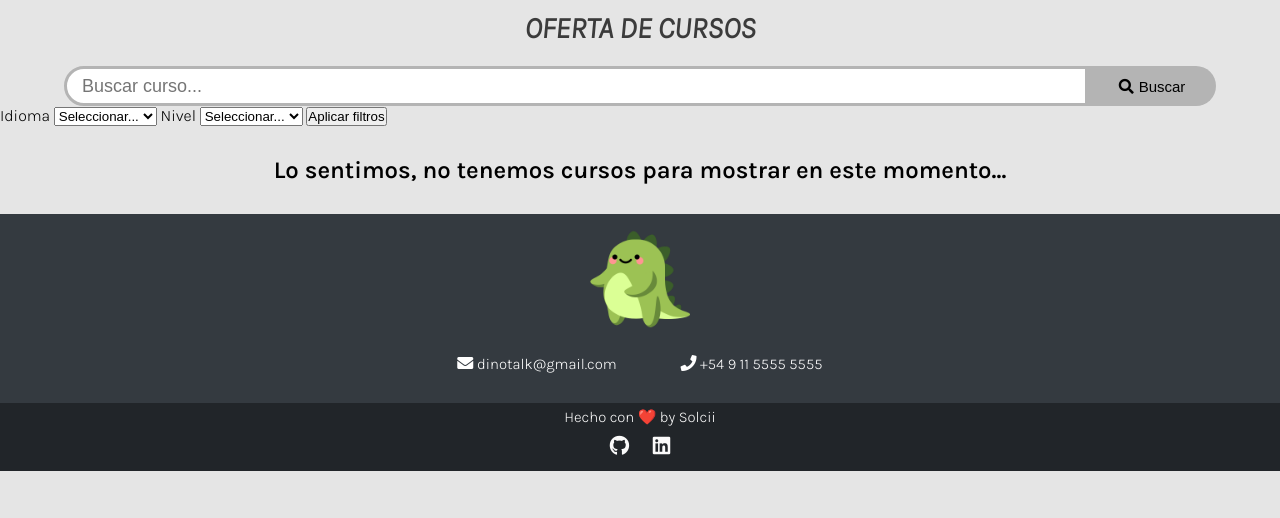
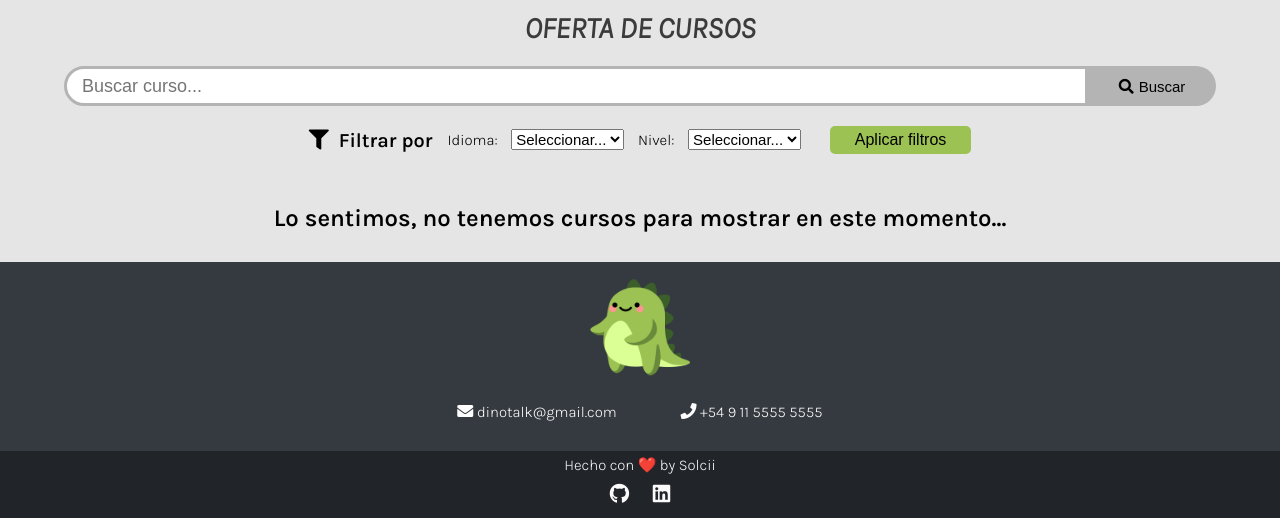
Before and after one commit to Solcii/DinoTalk, a Django app: page /cursos/ in a window 1280 px wide. Shown: the part 80-598 px from the top of the page. Run offline with Django 3.2, Linux system fonts and the light colour scheme; data that the repository does not hold is empty; some libraries are stand-ins or nearby versions.

Commit message:
estilo seccion filtros

```diff
--- a/static/css/cursos.css
+++ b/static/css/cursos.css
@@ -163,6 +163,35 @@
     cursor: pointer;
 }
 
+.filtros {
+    display: flex;
+    justify-content: center;
+    align-items: center;
+    margin: 2rem;
+}
+
+.filtros label,
+.filtros select {
+    margin: 0 0.5rem;
+    font-size: 1.5rem;
+}
+
+.titulo-filtros,
+.icono-filtros {
+    font-size: 2rem;
+    margin-right: 1rem;
+}
+
+.boton-filtros {
+    font-size: 1.6rem;
+    padding: 0 2rem;
+    margin-left: 2rem;
+    border-radius: 0.5rem;
+    border: 0.5rem solid #9CC254;
+    background: #9CC254;
+    color: #000;
+}
+
 @media (max-width: 768px) {
     .card-wrap {
         min-width: 40%;
--- a/templates/cursos.html
+++ b/templates/cursos.html
@@ -19,8 +19,10 @@
         </div>
     </form>
     <div class="filtros">
+        <i class="fas fa-filter icono-filtros"></i>
+        <h2 class="titulo-filtros">Filtrar por</h2>
         <form method="get">
-            <label for="idioma">Idioma</label>
+            <label for="idioma">Idioma:</label>
             <select name="idioma" id="idioma">
                 <option>Seleccionar...</option>
                 <option value="I">Inglés</option>
@@ -28,14 +30,14 @@
                 <option value="F">Francés</option>
                 <option value="P">Portugués</option>
             </select>
-            <label for="nivel">Nivel</label>
+            <label for="nivel">Nivel:</label>
             <select name="nivel" id="nivel">
                 <option>Seleccionar...</option>
                 <option value="P">Principiante</option>
                 <option value="I">Intermedio</option>
                 <option value="A">Avanzado</option>
             </select>
-            <button type="submit">Aplicar filtros</button>
+            <button type="submit" class="boton-filtros">Aplicar filtros</button>
         </form>
     </div>
 </div>
```
